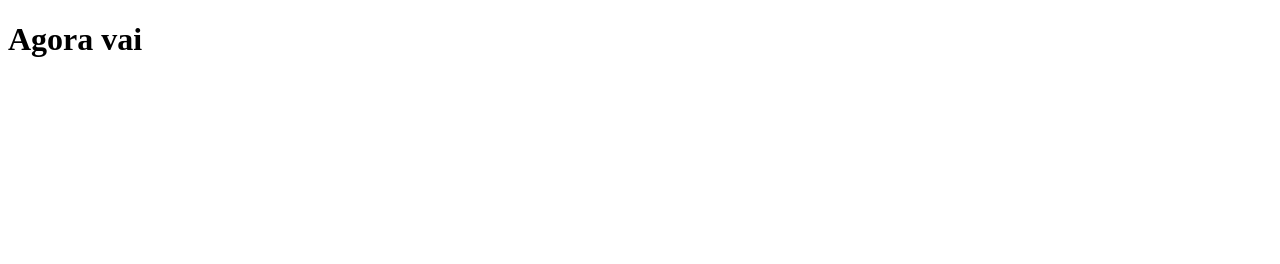
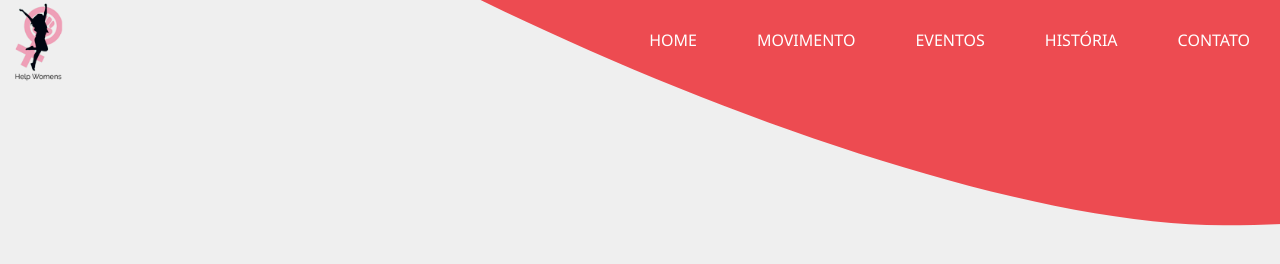
Before and after one commit to Lucca-GB/Movimento_social, a plain HTML site: page sobre.html in a window 1280 px wide. Shown: the top 264 px of the page. Drawn offline with Linux system fonts and the light colour scheme.

Commit message:
topo finalizado

```diff
--- a/css/style.css
+++ b/css/style.css
@@ -0,0 +1,43 @@
+*{
+    padding: 0;
+    margin: 0;
+}
+body{
+    background-color: #efefef;
+    height: 2000px;
+}
+.topo{
+    width: 100%;
+    height: 80px;
+}
+.cabecalho{
+    width: 100%;
+    height: 100%;
+    margin: auto;
+    display: flex;
+    align-items: center;
+    justify-content: space-between;
+}
+.cabecalho ul{
+    height: 100%;
+    display: flex;
+    align-items: center;
+    justify-content: flex-end;
+    list-style-type: none;
+}
+.menu a{
+    text-transform: uppercase;
+    text-decoration: none;
+    color:white;
+    padding: 12px 30px;
+    font-family: 'Segoe UI', Tahoma, Geneva, Verdana, sans-serif;
+    list-style-type: none;
+}
+.menu {
+    z-index: 99;
+}
+#img{
+    position: absolute;
+    right: 0;
+    z-index: 1;
+}
--- a/sobre.html
+++ b/sobre.html
@@ -1,13 +1,31 @@
 <!DOCTYPE html>
 <html lang="pt-br">
+
 <head>
     <meta charset="UTF-8">
     <meta name="viewport" content="width=device-width, initial-scale=1.0">
     <title>Sobre</title>
     <link rel="stylesheet" href="css/style.css">
 </head>
+
 <body>
-    <h1>Agora vai</h1>
+    <header class="topo">
+        <div class="cabecalho">
+            <img src="img/Sem-Título-1.png" alt="logo help womens">
+            <nav class="menu">
+                <ul>
+                    <li><a href="Home" title="acessar página home">Home</a></li>
+                    <li><a href="Movimento" title="acessar página de movimento">Movimento</a></li>
+                    <li><a href="Eventos" title="acessar página de movimento">Eventos</a></li>
+                    <li><a href="História" title="acessar página de histórico">História</a></li>
+                    <li><a href="Contato" title="acessar página de contato">Contato</a></li>
+                </ul>
+            </nav>
+            <img src="img/Caminhoooo 6.png" id="img" alt="imagem de uma mancha vermelha">
+        </div>
+    </header>
+
 
 </body>
+
 </html>
```
Also changed, not shown: img/Caminhoooo 6.png (added).
